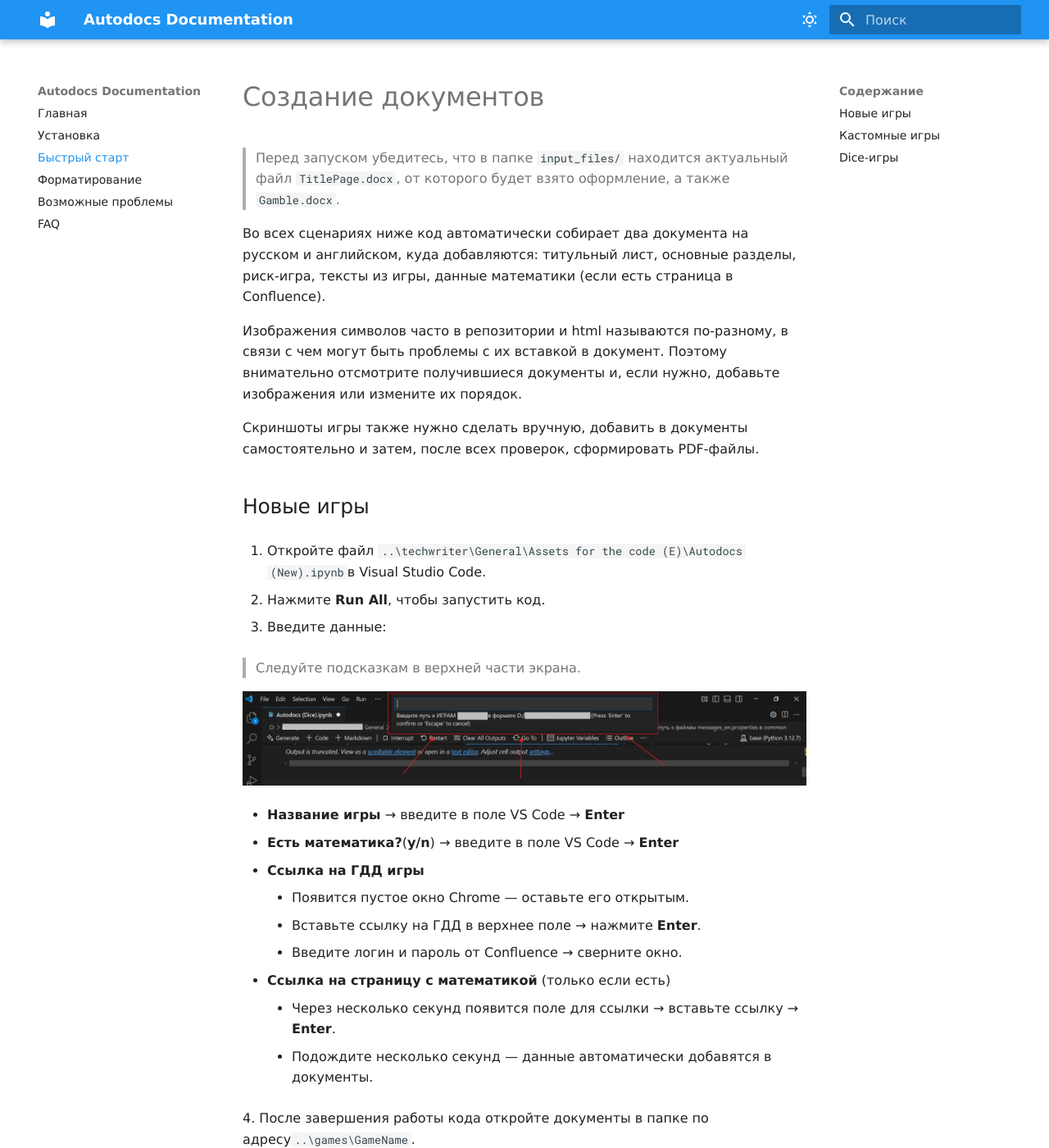
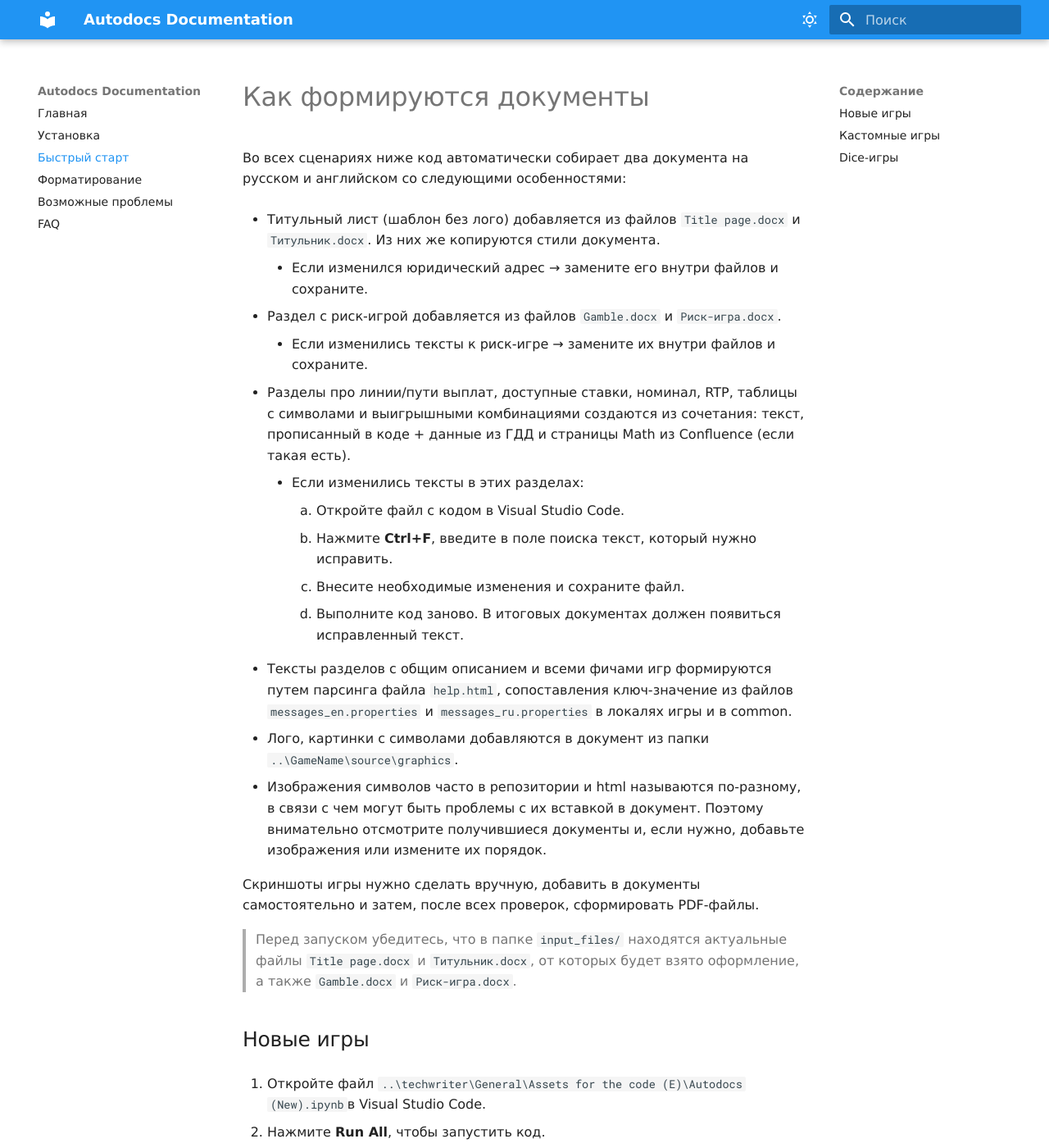
Before and after one commit to lopefre/Documentation, an MkDocs documentation site: the page built from docs/usage.md, in a window 1280 px wide and 1400 px high. Shown: the whole window at 82% size. Built offline with MkDocs 1.6.1 and Material for MkDocs 9.7.7, drawn with Linux system fonts in a browser that asks for light colours; some web fonts are replaced.

Commit message:
Update usage.md

```diff
--- a/docs/usage.md
+++ b/docs/usage.md
@@ -1,12 +1,32 @@
-# Создание документов
 
-> Перед запуском убедитесь, что в папке `input_files/` находится актуальный файл `TitlePage.docx`, от которого будет взято оформление, а также `Gamble.docx`.
+# Как формируются документы
+Во всех сценариях ниже код автоматически собирает два документа на русском и английском со следующими особенностями:
 
-Во всех сценариях ниже код автоматически собирает два документа на русском и английском, куда добавляются: титульный лист, основные разделы, риск-игра, тексты из игры, данные математики (если есть страница в Confluence).
+- Титульный лист (шаблон без лого) добавляется из файлов `Title page.docx` и `Титульник.docx`. Из них же копируются стили документа.
 
-Изображения символов часто в репозитории и html называются по-разному, в связи с чем могут быть проблемы с их вставкой в документ. Поэтому внимательно отсмотрите получившиеся документы и, если нужно, добавьте изображения или измените их порядок.
+    - Если изменился юридический адрес → замените его внутри файлов и сохраните.
 
-Скриншоты игры также нужно сделать вручную, добавить в документы самостоятельно и затем, после всех проверок, сформировать PDF-файлы.
+- Раздел с риск-игрой добавляется из файлов `Gamble.docx` и `Риск-игра.docx`.
+
+    - Если изменились тексты к риск-игре → замените их внутри файлов и сохраните.
+
+- Разделы про линии/пути выплат, доступные ставки, номинал, RTP, таблицы с символами и выигрышными комбинациями создаются из сочетания: текст, прописанный в коде + данные из ГДД и страницы Math из Confluence (если такая есть).
+
+    - Если изменились тексты в этих разделах:
+        1. Откройте файл с кодом в Visual Studio Code.
+        2. Нажмите **Ctrl+F**, введите в поле поиска текст, который нужно исправить.
+        3. Внесите необходимые изменения и сохраните файл.
+        4. Выполните код заново. В итоговых документах должен появиться исправленный текст.
+
+- Тексты разделов с общим описанием и всеми фичами игр формируются путем парсинга файла `help.html`, сопоставления ключ-значение из файлов `messages_en.properties` и `messages_ru.properties` в локалях игры и в common.
+
+- Лого, картинки с символами добавляются в документ из папки `..\GameName\source\graphics`.
+   - Изображения символов часто в репозитории и html называются по-разному, в связи с чем могут быть проблемы с их вставкой в документ. Поэтому внимательно отсмотрите получившиеся документы и, если нужно, добавьте изображения или измените их порядок.
+
+Скриншоты игры нужно сделать вручную, добавить в документы самостоятельно и затем, после всех проверок, сформировать PDF-файлы.
+
+> Перед запуском убедитесь, что в папке `input_files/` находятся актуальные файлы `Title page.docx` и `Титульник.docx`, от которых будет взято оформление, а также `Gamble.docx` и `Риск-игра.docx`.
+
 
 ## Новые игры
 
```
